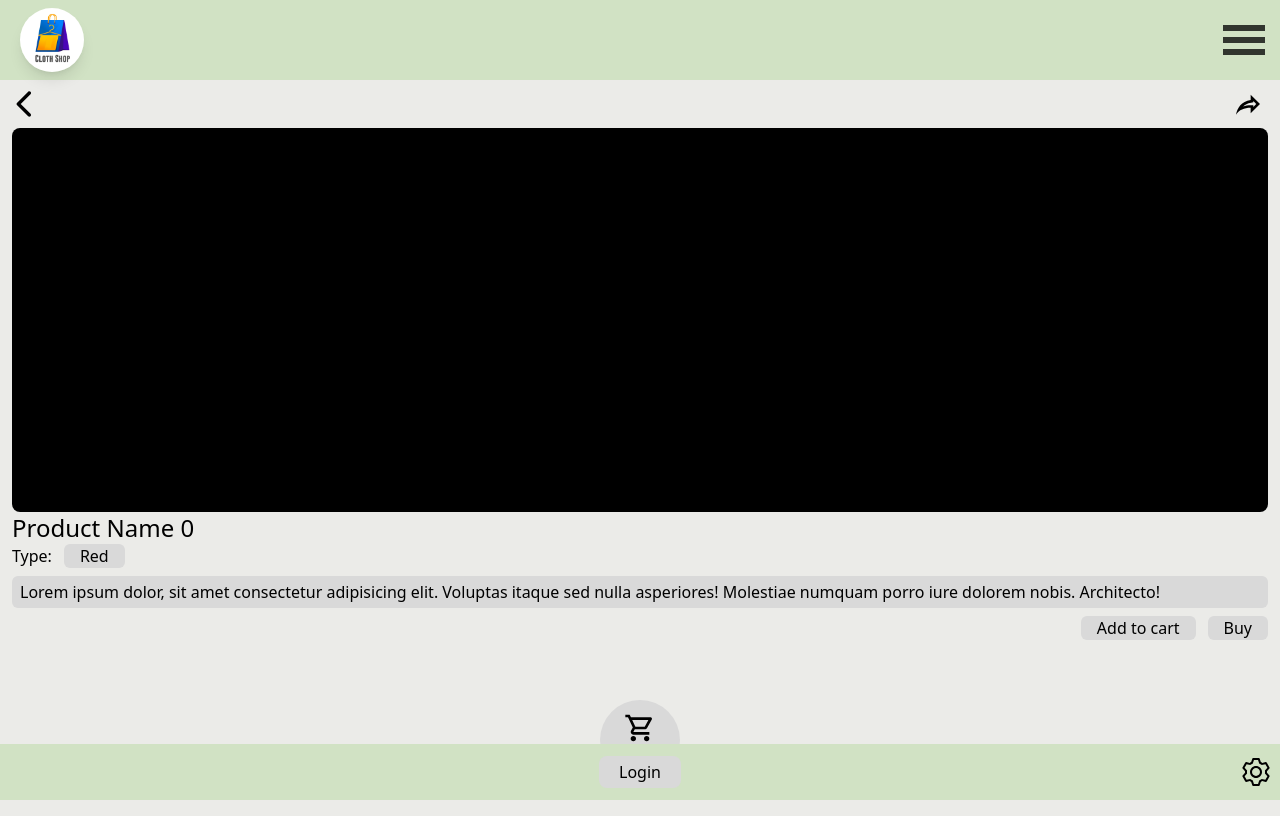
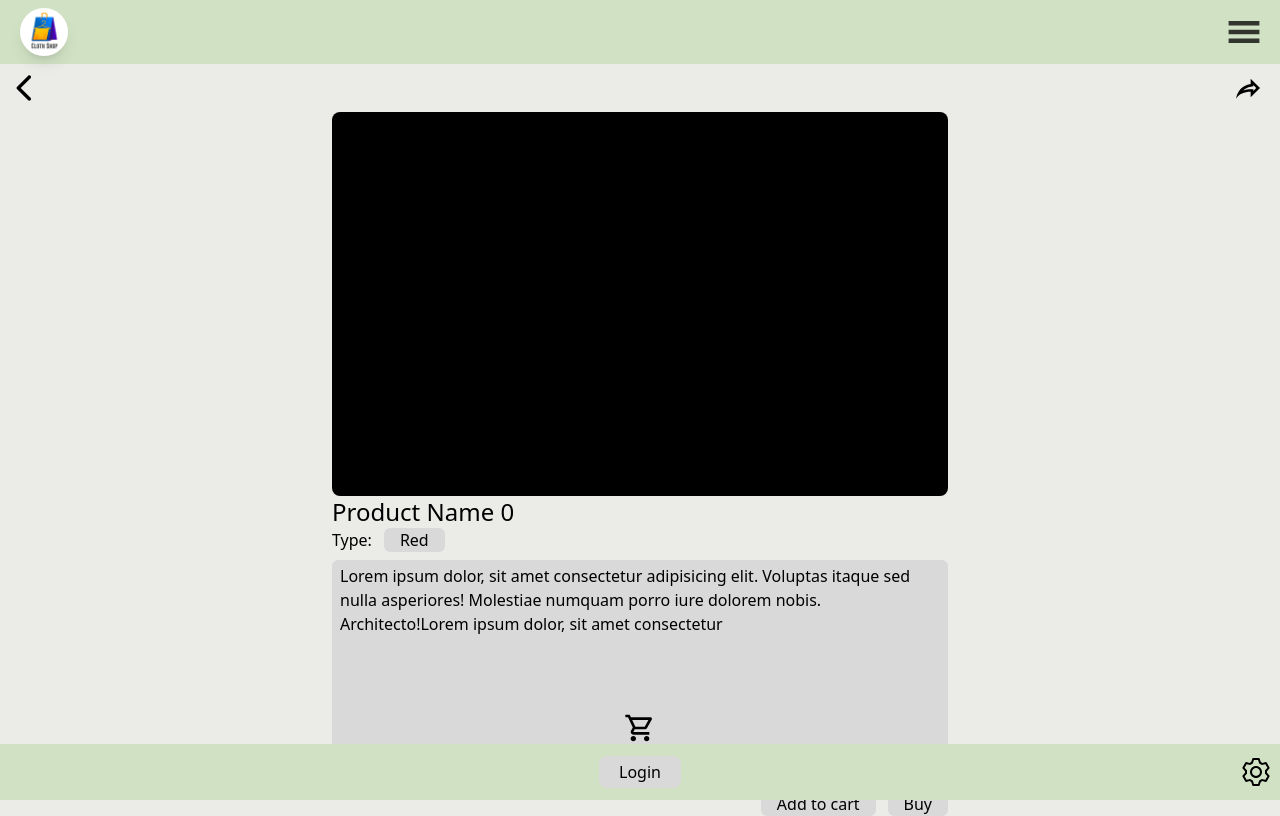
Before and after one commit to ImFropZ/e-commerce, a React (Vite) app: page /product/0 in a window 1280 px wide. Built offline with nearby package versions, Linux system fonts and the light colour scheme.

Commit message:
Styling big screen and alert when add product to cart

```diff
--- a/src/App.tsx
+++ b/src/App.tsx
@@ -47,7 +47,9 @@ function App() {
           element={
             <>
               <Header />
-              <Outlet />
+              <div className="mb-24">
+                <Outlet />
+              </div>
               <AccountBar />
             </>
           }
--- a/src/components/CategoryRow.tsx
+++ b/src/components/CategoryRow.tsx
@@ -5,7 +5,7 @@ function CategoryRow() {
     <div className="flex flex-col gap-3">
       <div>CategoryName</div>
       <div className="flex gap-4 overflow-x-auto scrollbar-style flex-shrink-0 scroll-smooth pb-2">
-        {Array.from(Array(10), (v, i) => {
+        {Array.from(Array(20), (v, i) => {
           return <Item key={i} id={i.toString()} />;
         })}
       </div>
--- a/src/components/Header.tsx
+++ b/src/components/Header.tsx
@@ -16,7 +16,7 @@ function Header() {
   };
 
   return (
-    <div className="sticky top-0 w-screen sm:h-20 h-16 bg-primary py-2 px-5 flex justify-center items-center z-30">
+    <div className="sticky top-0 w-screen h-16 bg-primary py-2 px-5 flex justify-center items-center z-30">
       <img
         src={Logo}
         alt="Logo"
@@ -24,13 +24,13 @@ function Header() {
         onClick={() => nav("/")}
       />
       <span
-        className="ml-auto cursor-pointer sm:scale-150"
+        className="ml-auto cursor-pointer sm:scale-110"
         onClick={handleHamburger}
       >
         <img src={Hamburger} alt="Hamburger" />
       </span>
       <ol
-        className={`absolute top-full z-50 left-0 right-0 ${
+        className={`absolute top-full sm:left-auto z-50 left-0 right-0 ${
           !isOpen ? "scale-y-0 -translate-y-1/2" : ""
         } transition-all duration-200`}
       >
--- a/src/hooks/useAlert.tsx
+++ b/src/hooks/useAlert.tsx
@@ -12,6 +12,11 @@ const ICON = {
   INFO: Info,
   SUCCESS: Success,
 };
+
+interface useAlert {
+  type?: "FADE" | "CLOSE";
+  duration?: number;
+}
 
 function useAlert() {
   const [alert, setAlert] = useState<AlertProps>({
@@ -40,8 +45,12 @@ function useAlert() {
   const Alert = () => {
     if (alert.message === "") return <></>;
     return (
-      <div className="fixed bg-white border-slate-400 border-2 top-10 rounded-xl px-2 py-1 z-50 left-0 right-0 w-64 mx-auto">
-        <img src={ICON[alert.type || "SUCCESS"]} alt={alert.type} />
+      <div className="fixed bg-white border-slate-400 border-2 top-10 rounded-lg px-2 py-1 z-50 left-0 right-0 w-64 mx-auto flex items-center gap-2">
+        <img
+          src={ICON[alert.type || "SUCCESS"]}
+          alt={alert.type}
+          className="self-start"
+        />
         <div>{alert.message}</div>
       </div>
     );
--- a/src/pages/Home.tsx
+++ b/src/pages/Home.tsx
@@ -4,7 +4,7 @@ import { Hero } from "../components/card";
 function Home() {
   return (
     <div className="flex flex-col mt-3 px-4 gap-3">
-      <Hero className="sm:h-96 h-60"/>
+      <Hero className="sm:h-96 h-60 lg:h-[41rem] sm:w-[35rem] lg:w-[60rem] mx-auto" />
       <CategoryRow />
       <CategoryRow />
     </div>
--- a/src/pages/Product.tsx
+++ b/src/pages/Product.tsx
@@ -2,29 +2,57 @@ import { useParams } from "react-router-dom";
 import { BackIcon, ShareIcon } from "../assets/svg";
 import { Hero } from "../components/card";
 import { useCartContext } from "../hooks/useCartContext";
+import useAlert from "../hooks/useAlert";
 
 function Product() {
   const { id } = useParams();
   const { addItem } = useCartContext();
+  const { Alert, updateAlert } = useAlert();
 
   const handleCart = () => {
     if (!id) return;
     addItem({ id, name: "Product " + id, quantity: 1, price: 1 });
+    setTimeout(() => updateAlert(), 3000);
+    updateAlert({
+      type: "SUCCESS",
+      message: "The product has been added to the cart.",
+    });
+  };
+
+  const handleCopy = () => {
+    navigator.clipboard
+      .writeText(window.location.href)
+      .then(() => {
+        setTimeout(() => updateAlert(), 3000);
+        updateAlert({
+          type: "INFO",
+          message: "The product link has been copied to your clipboard.",
+        });
+      })
+      .catch(() => {
+        alert("Something went wrong.");
+      });
   };
 
   return (
     <>
-      <div className="flex justify-between py-2 px-4">
+      <Alert />
+      <div className="flex justify-between py-2 px-4 self-start">
         <img
           src={BackIcon}
           alt="BackIcon"
           className="cursor-pointer"
           onClick={() => window.history.back()}
         />
-        {/* TODO: Check on Share show URL modal */}
-        <img src={ShareIcon} alt="ShareIcon" className="cursor-pointer" />
+        <img
+          src={ShareIcon}
+          alt="ShareIcon"
+          className="cursor-pointer"
+          onClick={handleCopy}
+        />
       </div>
-      <div className="px-3 flex flex-col">
+      <div className="flex flex-col items-center mb-24">
+        <div className="px-3 flex flex-col sm:w-[40rem]">
           <Hero className="h-96 shrink-0" />
           <h1 className="text-2xl">Product Name {id}</h1>
           <div className="flex gap-3 items-center">
@@ -32,10 +60,10 @@ function Product() {
             <p className="px-4 rounded-md bg-secondary cursor-pointer">Red</p>
           </div>
           <div className="mt-2">
-          <p className="bg-secondary px-2 py-1 rounded-md">
+            <p className="bg-secondary px-2 py-1 rounded-md sm:min-h-[14rem]">
               Lorem ipsum dolor, sit amet consectetur adipisicing elit. Voluptas
               itaque sed nulla asperiores! Molestiae numquam porro iure dolorem
-            nobis. Architecto!
+              nobis. Architecto!Lorem ipsum dolor, sit amet consectetur
             </p>
           </div>
           <div className="self-end flex gap-3 mt-2">
@@ -45,6 +73,7 @@ function Product() {
             <button className="button">Buy</button>
           </div>
         </div>
+      </div>
     </>
   );
 }
```
Lines whose indentation alone changed are shown as unchanged.
